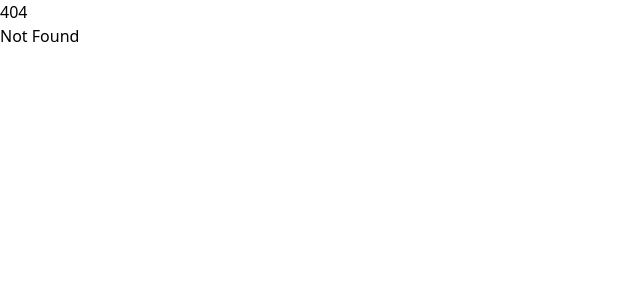
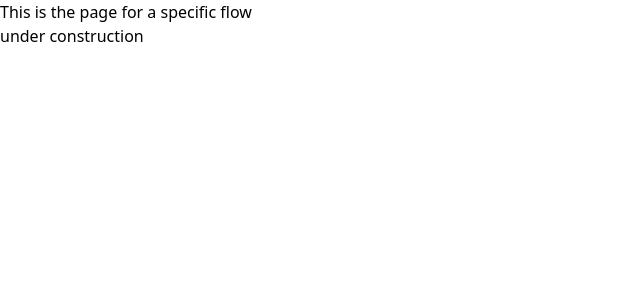
Before and after one commit to yzITI/aice, a SvelteKit app in the folder web/: page /flow/1 in a window 1280 px wide. Before the commit this address had no page. Shown: the top 300 px of the page, without its empty margins (0-640 px from the left). Built offline with nearby package versions, Linux system fonts and the light colour scheme.

Commit message:
Add empty pages for flow and flow/yaml

```diff
--- /dev/null
+++ b/web/src/routes/flow/[id]/+page.svelte
@@ -0,0 +1,4 @@
+<div>
+  <h1>This is the page for a specific flow</h1>
+  <p>under construction</p>
+</div>
--- /dev/null
+++ b/web/src/routes/flow/[id]/yaml/+page.svelte
@@ -0,0 +1,3 @@
+<div>
+  <h1>This is the page for editing yaml</h1>
+</div>
```
